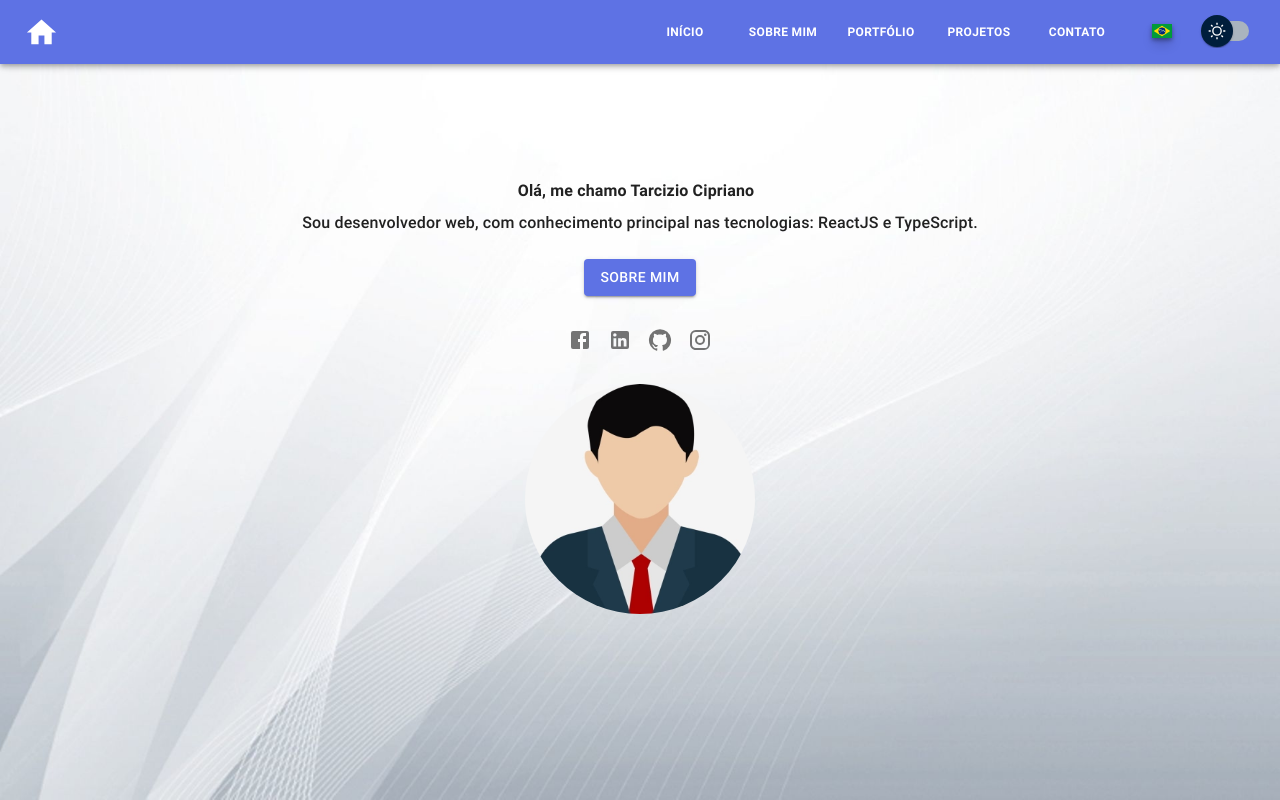
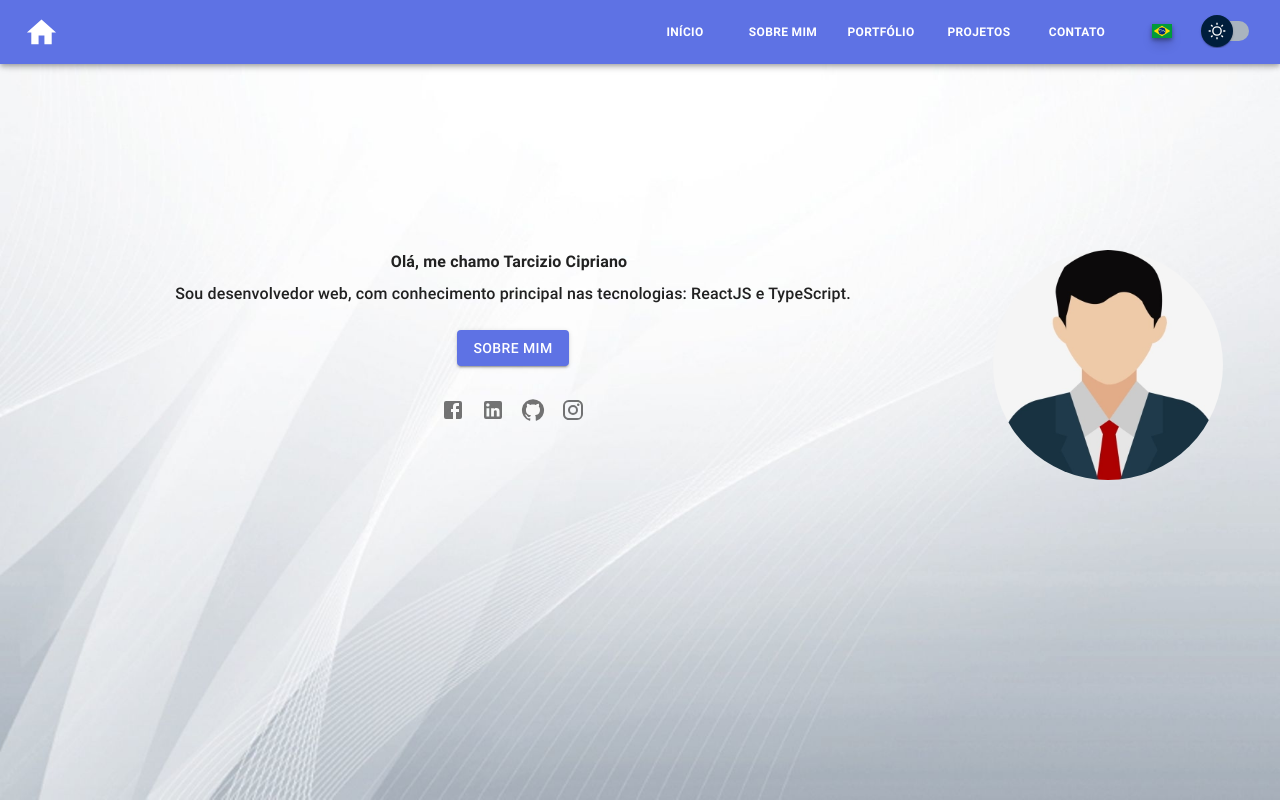
Before and after one commit to tarciziofcipriano/portfolio, a React (Create React App) app: page / in a window 1280 px wide. Built offline with nearby package versions, Linux system fonts and the light colour scheme.

Commit message:
Fix espaçamentos nas páginas

```diff
--- a/package.json
+++ b/package.json
@@ -5,6 +5,7 @@
   "dependencies": {
     "@emotion/react": "^11.10.6",
     "@emotion/styled": "^11.10.6",
+    "@material-ui/core": "^4.12.4",
     "@mui/icons-material": "^5.11.11",
     "@mui/material": "^5.11.14",
     "@testing-library/jest-dom": "^5.16.5",
--- a/src/Layout.tsx
+++ b/src/Layout.tsx
@@ -3,7 +3,6 @@ import {
   Container,
   CssBaseline,
   Drawer,
-  Grid,
   List,
   ListItem,
   ListItemButton,
@@ -135,18 +134,17 @@ const Layout = ({ children, window }: LayoutProps) => {
             </Drawer>
           </Box>
           <Container disableGutters maxWidth={"100%" as any}>
-            <Grid
-              container
-              alignItems="center"
-              justifyContent="center"
+            <Box
               sx={{
                 height: "100vh",
                 backgroundImage: mode === "light" ? loginBackground : "none",
                 backgroundSize: "cover",
               }}
             >
-              <Grid item>{children}</Grid>
-            </Grid>
+              <Box pl={2} pr={2}>
+                {children}
+              </Box>
+            </Box>
           </Container>
         </Box>
       </ThemeProvider>
--- a/src/pages/AboutMe/index.tsx
+++ b/src/pages/AboutMe/index.tsx
@@ -1,6 +1,7 @@
 import {
   Box,
   Button,
+  Grid,
   Slide,
   Step,
   StepContent,
@@ -41,7 +42,8 @@ const AboutMe = () => {
 
   return (
     <Slide direction="down" in mountOnEnter unmountOnExit>
-      <Box maxWidth={800} pl={2} pr={2} pt={8}>
+      <Grid display="flex" justifyContent="center" container pt="10%">
+        <Grid item xs={12} sm={12} md={8} lg={9} pl={1} pr={1}>
           <Box display="flex" justifyContent="space-between" mb={3}>
             <Typography fontSize={36} fontWeight="bold">
               {t("TEXT.ABOUT_ME")}
@@ -74,8 +76,11 @@ const AboutMe = () => {
               <StepLabel>{training[1].label}:</StepLabel>
             </Step>
           </Stepper>
+          <Box>
             <Graph title={t("TEXT.YEARS_OF_EXPERIENCE")} />
           </Box>
+        </Grid>
+      </Grid>
     </Slide>
   );
 };
--- a/src/pages/Dashboard.tsx
+++ b/src/pages/Dashboard.tsx
@@ -27,6 +27,7 @@ const Dashboard = () => {
         justifyContent="center"
         textAlign="center"
         container
+        pt="20%"
       >
         <Grid item xs={12} sm={12} md={8} lg={9} pl={1} pr={1}>
           <Box>
```
Also changed, not shown: 1 other file (tests, documents, lock files or other folders). Lines whose indentation alone changed are shown as unchanged.
